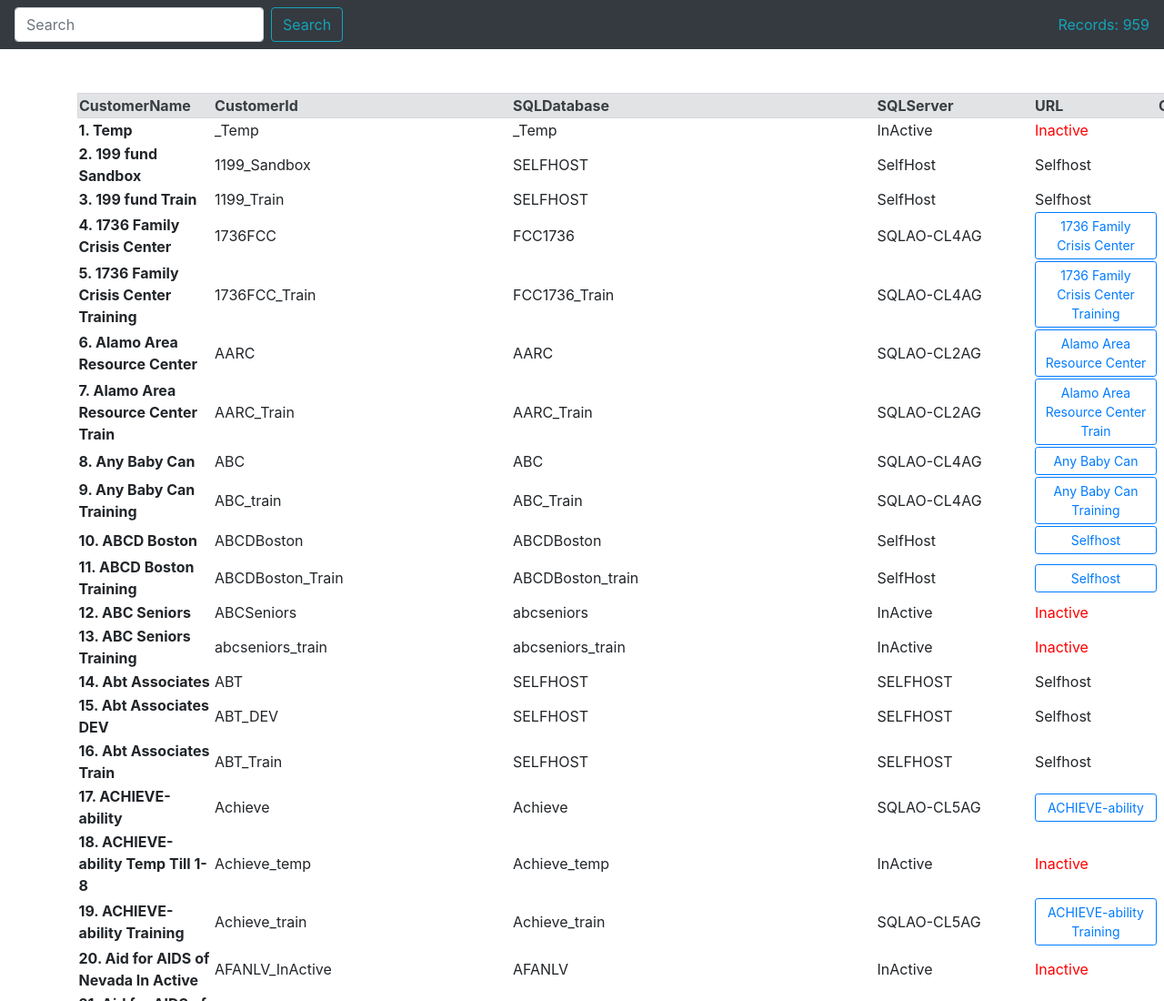
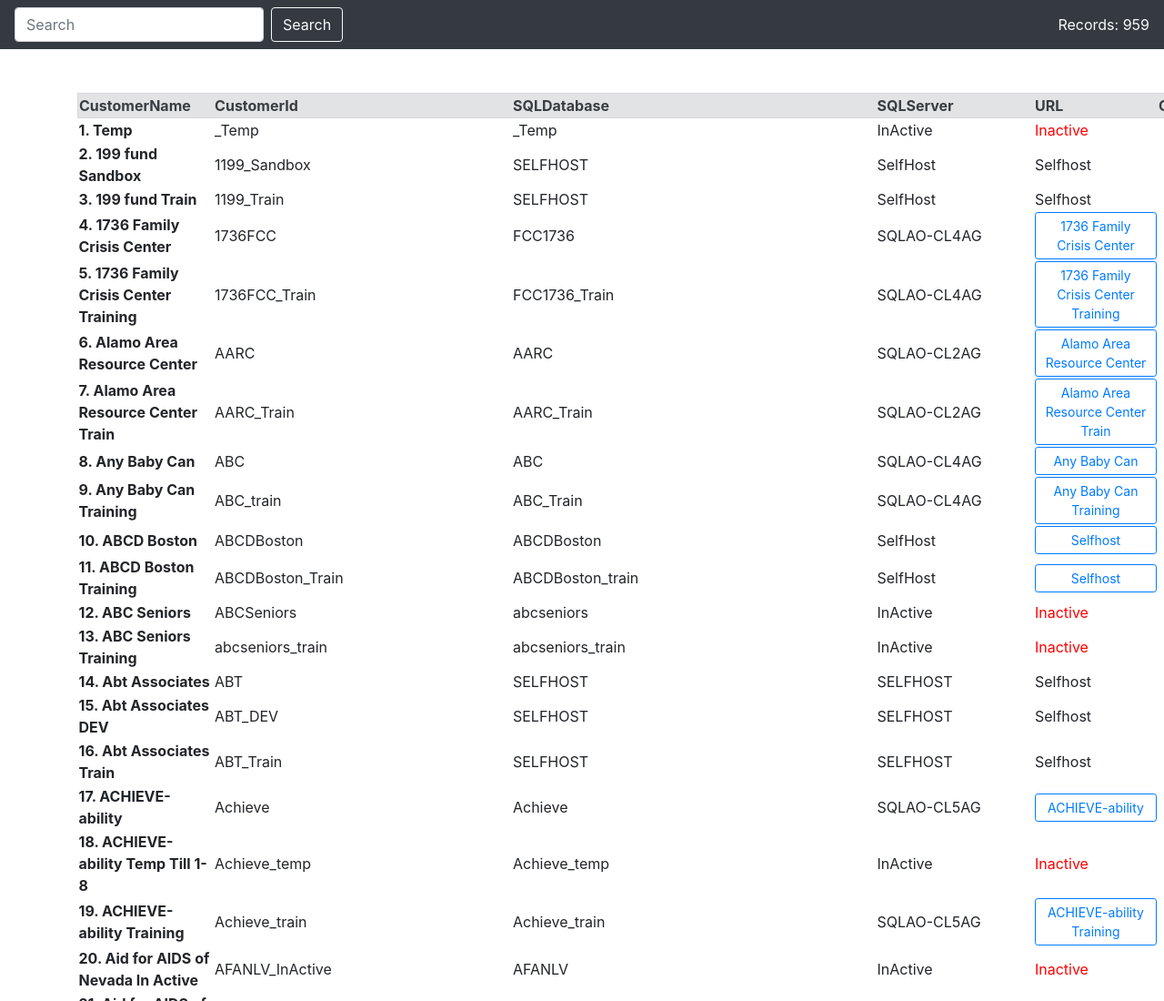
Before and after one commit to rjmartin73/Projects-ClientList, a plain HTML site: page ClientList.html in a window 1280 px wide. Shown: the top 1100 px of the page at 91% size. Drawn offline with nearby package versions, Linux system fonts and the light colour scheme.

Commit message:
navbar color change

```diff
--- a/ClientList.html
+++ b/ClientList.html
@@ -37,9 +37,9 @@
 				placeholder="Search"
 				aria-label="Search">
 
-			<div id="submit" class="btn btn-outline-info my-2 my-sm-0">Search</div>
+			<div id="submit" class="btn btn-outline-light my-2 my-sm-0">Search</div>
 		</form>
-		<div id="recordcount" class="my-2 my-sm-0 text-info" style="align-self:right;">Record Count:</div>
+		<div id="recordcount" class="my-2 my-sm-0 text-light" style="align-self:right;">Record Count:</div>
 	</nav>
 	<div class
 			w3-include-html="./assets/data.json" />
```
